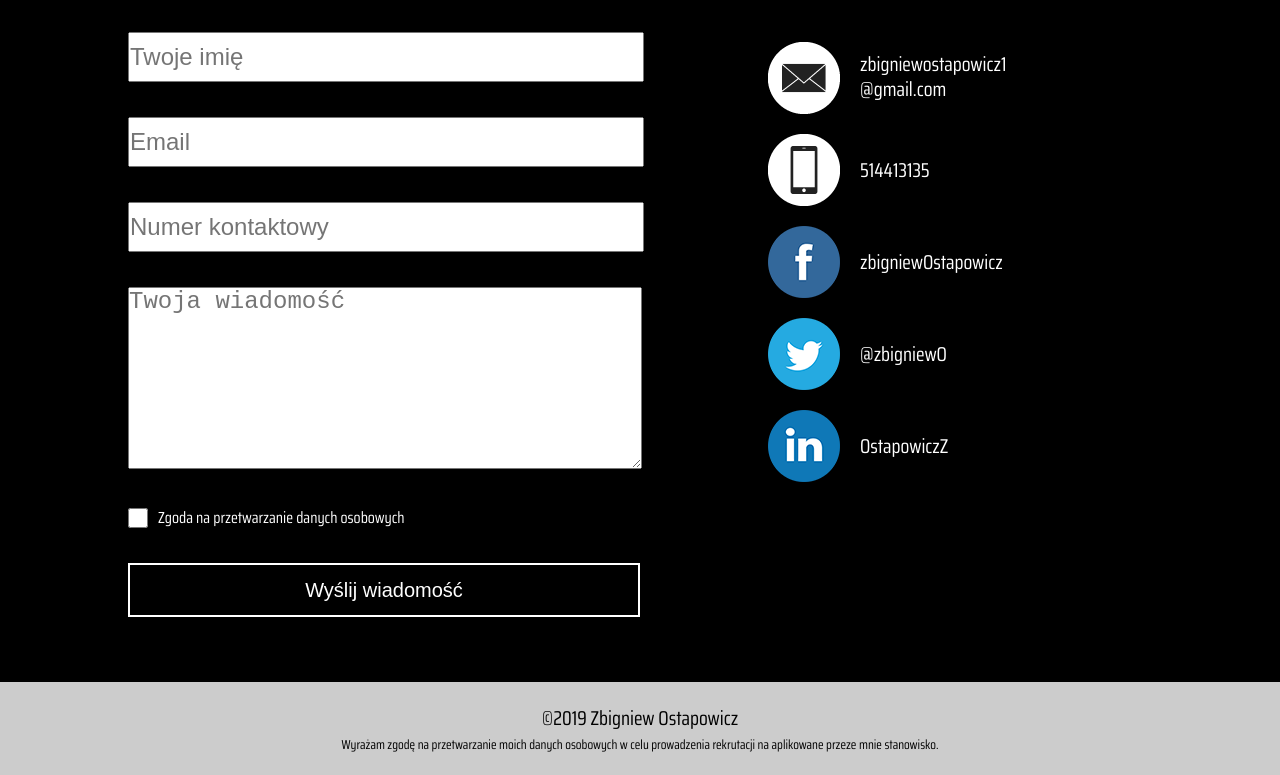
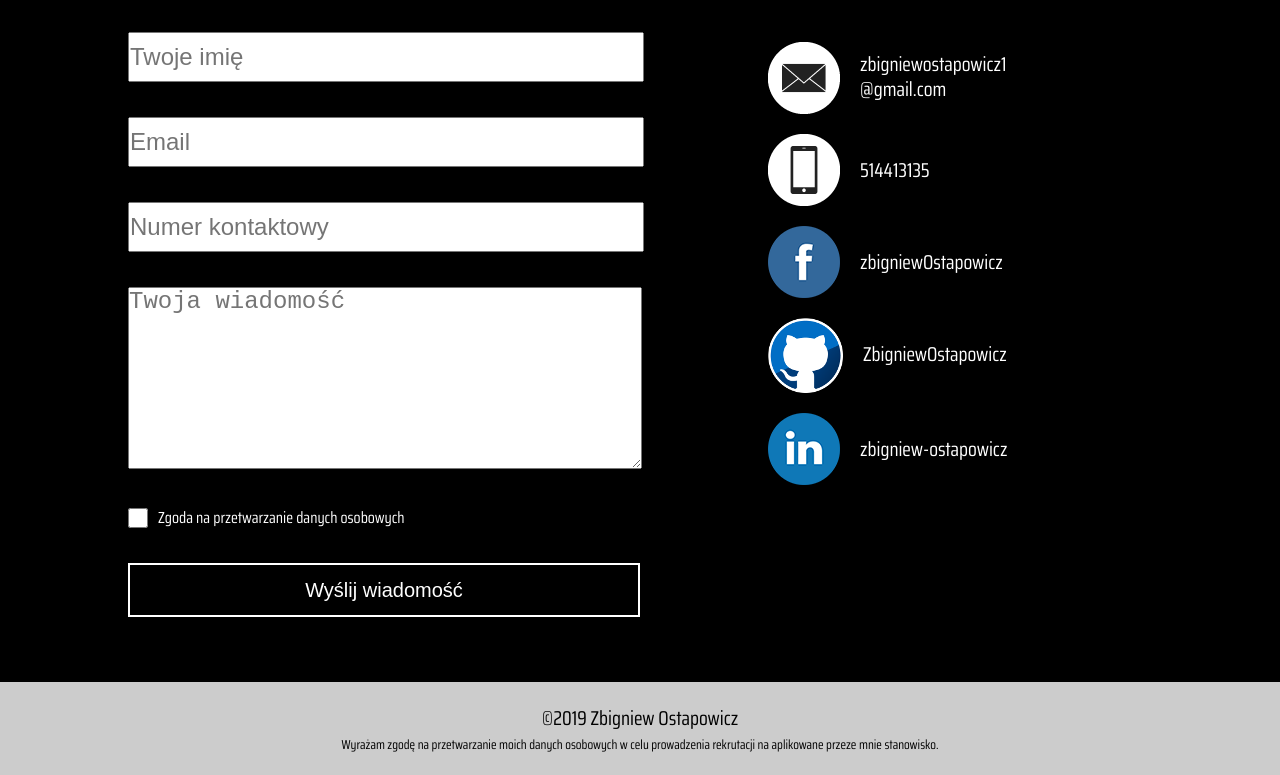
Before and after one commit to ZbigniewOstapowicz/CV, a plain HTML site: page index.html in a window 1280 px wide. Shown: the part 5187-5962 px from the top of the page. Drawn offline with Linux system fonts and the light colour scheme.

Commit message:
zmiana zdjec

```diff
--- a/index.html
+++ b/index.html
@@ -192,8 +192,8 @@
                     <div class="social clearfix"><img src="img/contact1.png" alt="kontakt"><span class="contactMail">zbigniewostapowicz1<br>@gmail.com</span></div>
                     <div class="social clearfix"><img src="img/contact2.png" alt="kontakt"><span>514413135</span></div>
                     <div class="social clearfix"><a href="https://www.facebook.com/zbigniew.ostapowicz" target="_blank"><img src="img/contact3.png" alt="kontakt"><span>zbigniewOstapowicz</span></a></div>
-                    <div class="social clearfix"><a href="https://twitter.com" target="_blank"><img src="img/contact4.png" alt="kontakt"><span>@zbigniewO</span></a></div>
-                    <div class="social clearfix"><a href="https://www.linkedin.com/in/zbigniew-ostapowicz-663859188/" target="_blank"><img src="img/contact5.png" alt="kontakt"><span>OstapowiczZ</span></a></div>
+                    <div class="social clearfix"><a href="https://github.com/ZbigniewOstapowicz" target="_blank"><img src="img/github_logo.png" alt="kontakt"><span>ZbigniewOstapowicz</span></a></div>
+                    <div class="social clearfix"><a href="https://www.linkedin.com/in/zbigniew-ostapowicz-663859188/" target="_blank"><img src="img/contact5.png" alt="kontakt"><span>zbigniew-ostapowicz</span></a></div>
 
                 </div>
 
```
Also changed, not shown: img/github_logo.png (added).
